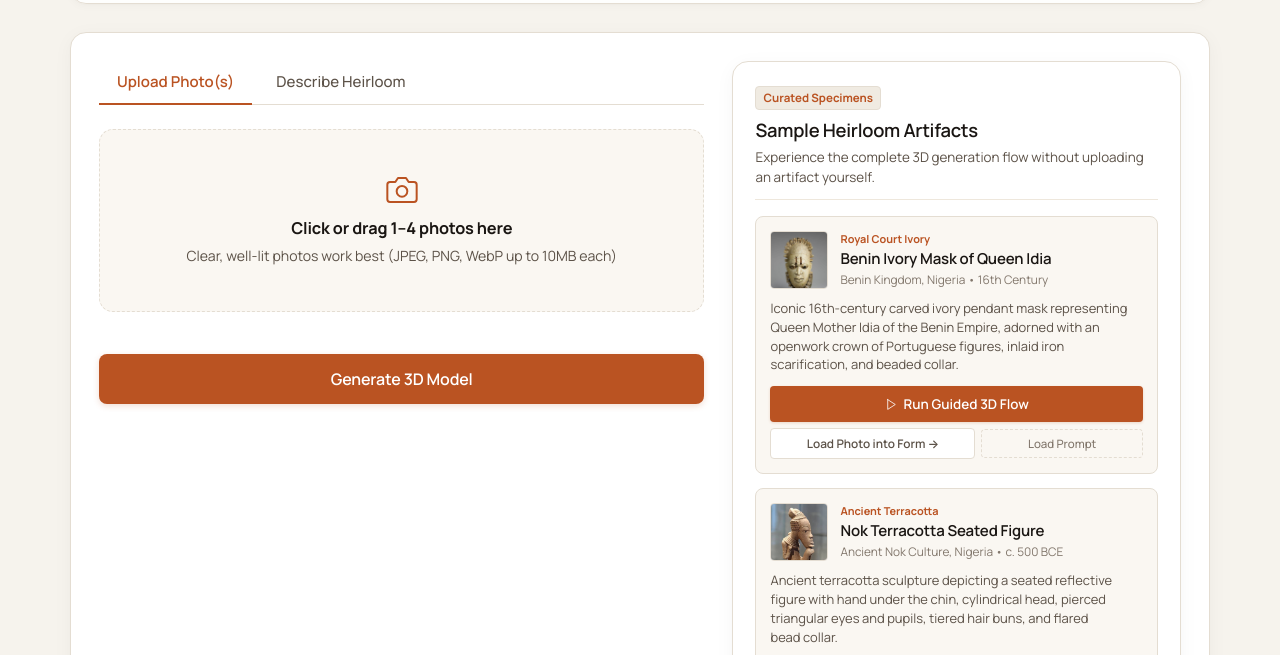
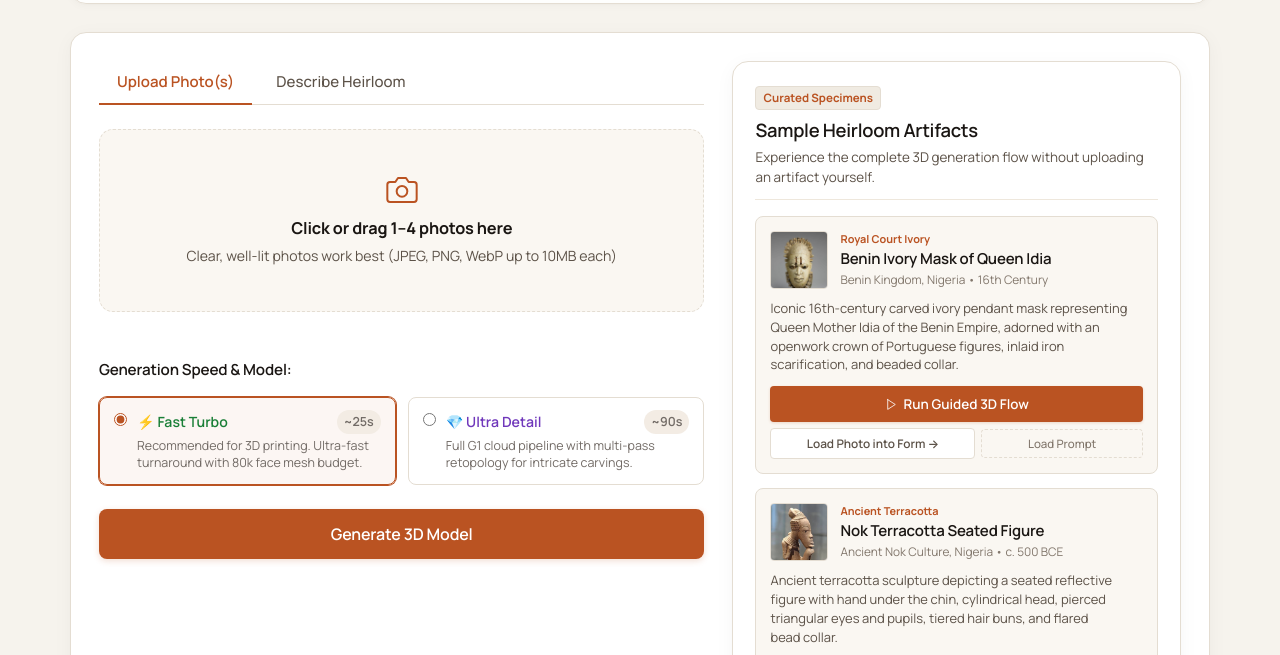
Before and after one commit to Anekenonso/keepPrint, a website built with Vite: page index.html in a window 1280 px wide. Shown: the part 109-764 px from the top of the page. Built offline with nearby package versions, Linux system fonts and the light colour scheme.

Commit message:
feat(perf): accelerate 3D generation with G1-Turbo mode and quality selector

```diff
--- a/src/components/UploadForm.ts
+++ b/src/components/UploadForm.ts
@@ -1,15 +1,17 @@
-import type { GenerationInput, ImageInputItem, SourceType } from '../lib/types';
+import type { GenerationInput, ImageInputItem, QualityMode, SourceType } from '../lib/types';
 import { validateImageFile, validateGenerationInput, MAX_IMAGE_COUNT } from '../lib/validation';
 
 export interface UploadFormOptions {
   onSubmit: (payload: GenerationInput) => void;
   initialSourceType?: SourceType;
+  initialQualityMode?: QualityMode;
 }
 
 export class UploadForm {
   private container: HTMLElement;
   private options: UploadFormOptions;
   private sourceType: SourceType;
+  private qualityMode: QualityMode;
   private images: ImageInputItem[] = [];
   private promptText: string = '';
   private errorMessage: string | null = null;
@@ -18,6 +20,7 @@ export class UploadForm {
     this.container = container;
     this.options = options;
     this.sourceType = options.initialSourceType || 'image';
+    this.qualityMode = options.initialQualityMode || 'turbo';
   }
 
   public render(): void {
@@ -95,6 +98,44 @@ export class UploadForm {
           style="${this.errorMessage ? 'display: block;' : 'display: none;'}"
         >
           ${this.errorMessage || ''}
+        </div>
+
+        <div class="quality-mode-container">
+          <label class="field-label">Generation Speed & Model:</label>
+          <div class="quality-mode-cards" role="radiogroup" aria-label="Generation speed and model mode">
+            <label class="quality-card ${this.qualityMode === 'turbo' ? 'selected' : ''}" for="quality-turbo">
+              <input
+                type="radio"
+                name="quality-mode"
+                id="quality-turbo"
+                value="turbo"
+                ${this.qualityMode === 'turbo' ? 'checked' : ''}
+              />
+              <div class="quality-card-content">
+                <div class="quality-title-row">
+                  <span class="quality-badge fast">⚡ Fast Turbo</span>
+                  <span class="quality-time">~25s</span>
+                </div>
+                <p class="quality-desc">Recommended for 3D printing. Ultra-fast turnaround with 80k face mesh budget.</p>
+              </div>
+            </label>
+            <label class="quality-card ${this.qualityMode === 'ultra' ? 'selected' : ''}" for="quality-ultra">
+              <input
+                type="radio"
+                name="quality-mode"
+                id="quality-ultra"
+                value="ultra"
+                ${this.qualityMode === 'ultra' ? 'checked' : ''}
+              />
+              <div class="quality-card-content">
+                <div class="quality-title-row">
+                  <span class="quality-badge ultra">💎 Ultra Detail</span>
+                  <span class="quality-time">~90s</span>
+                </div>
+                <p class="quality-desc">Full G1 cloud pipeline with multi-pass retopology for intricate carvings.</p>
+              </div>
+            </label>
+          </div>
         </div>
 
         <button type="submit" class="submit-btn" id="submit-btn">
@@ -239,6 +280,21 @@ export class UploadForm {
       }
     });
 
+    const qualityInputs = this.container.querySelectorAll<HTMLInputElement>(
+      'input[name="quality-mode"]'
+    );
+    qualityInputs.forEach((input) => {
+      input.addEventListener('change', () => {
+        if (input.checked) {
+          this.qualityMode = input.value as QualityMode;
+          this.container.querySelectorAll('.quality-card').forEach((card) => {
+            card.classList.remove('selected');
+          });
+          input.closest('.quality-card')?.classList.add('selected');
+        }
+      });
+    });
+
     form?.addEventListener('submit', (e) => {
       e.preventDefault();
       this.handleSubmit();
@@ -295,6 +351,7 @@ export class UploadForm {
       sourceType: this.sourceType,
       prompt: this.promptText.trim() || undefined,
       images: this.images.length > 0 ? this.images : undefined,
+      qualityMode: this.qualityMode,
     };
 
     const validation = validateGenerationInput(payload);
@@ -305,6 +362,16 @@ export class UploadForm {
 
     this.clearError();
     this.options.onSubmit(payload);
+  }
+
+  public getQualityMode(): QualityMode {
+    return this.qualityMode;
+  }
+
+  public setQualityMode(mode: QualityMode): void {
+    this.qualityMode = mode;
+    this.clearError();
+    this.render();
   }
 
   public showError(msg: string): void {
--- a/src/lib/lux3d.ts
+++ b/src/lib/lux3d.ts
@@ -174,15 +174,18 @@ export function extractModelUrls(outputs: TaskOutput[] | undefined): {
 }
 
 export async function createImageTo3dTask(
-  params: { img: string; faceCount?: number } | { imgs: string[]; faceCount?: number },
+  params:
+    | { img: string; faceCount?: number; version?: 'G1' | 'G1-Turbo' }
+    | { imgs: string[]; faceCount?: number; version?: 'G1' | 'G1-Turbo' },
   client: Lux3dClient
 ): Promise<number> {
   try {
     const faceCount = params.faceCount ?? DEFAULT_PRINTABLE_FACE_BUDGET;
+    const version = params.version ?? 'G1-Turbo';
     if ('imgs' in params && params.imgs.length > 1) {
       return await client.imgTo3d.create({
         imgs: params.imgs,
-        version: 'G1',
+        version,
         faceCount,
       });
     }
@@ -190,7 +193,7 @@ export async function createImageTo3dTask(
     const singleImg = 'img' in params ? params.img : params.imgs[0];
     return await client.imgTo3d.create({
       img: singleImg,
-      version: 'G1',
+      version,
       faceCount,
     });
   } catch (error: unknown) {
@@ -200,14 +203,15 @@ export async function createImageTo3dTask(
 }
 
 export async function createTextTo3dTask(
-  params: { prompt: string; faceCount?: number },
+  params: { prompt: string; faceCount?: number; version?: 'G1' | 'G1-Turbo' },
   client: Lux3dClient
 ): Promise<number> {
   try {
     const faceCount = params.faceCount ?? DEFAULT_PRINTABLE_FACE_BUDGET;
+    const version = params.version ?? 'G1-Turbo';
     return await client.textTo3d.create({
       prompt: params.prompt,
-      version: 'G1',
+      version,
       faceCount,
     });
   } catch (error: unknown) {
@@ -298,7 +302,7 @@ export async function pollTask(
 ): Promise<Lux3dTaskResult> {
   try {
     const result = await client.tasks.waitFor(taskId, {
-      intervalMs: options?.intervalMs ?? 3000,
+      intervalMs: options?.intervalMs ?? 1500, // Reduced from 3000ms to 1500ms for faster feedback
       timeoutMs: options?.timeoutMs ?? 1200000, // 20 min default to accommodate multi-view cloud GPU queues
       signal: options?.signal,
     });
@@ -354,7 +358,11 @@ export async function generate3D(
   }
 
   const client = options?.client ?? createClient(options?.config);
-  const enableRetopo = options?.enableRetopo ?? true;
+  const isTurbo = input.qualityMode !== 'ultra';
+  const modelVersion = isTurbo ? 'G1-Turbo' : 'G1';
+  // In Turbo mode, the mesh is already generated with targeted faceCount (80k),
+  // so we skip the redundant retopology step unless explicitly forced, saving 30-60s!
+  const enableRetopo = options?.enableRetopo ?? (isTurbo ? false : true);
   const enableExport = options?.enableExport ?? true;
 
   let taskId: number;
@@ -364,12 +372,17 @@ export async function generate3D(
     options?.onProgress?.(`Uploading ${countMsg} to Lux3D...`);
     const imgUrls = images.map((img) => img.dataUrl || img.name);
     taskId = await createImageTo3dTask(
-      imgUrls.length > 1 ? { imgs: imgUrls } : { img: imgUrls[0] },
+      imgUrls.length > 1
+        ? { imgs: imgUrls, version: modelVersion }
+        : { img: imgUrls[0], version: modelVersion },
       client
     );
   } else {
     options?.onProgress?.('Submitting heirloom description to Lux3D...');
-    taskId = await createTextTo3dTask({ prompt: input.prompt || '' }, client);
+    taskId = await createTextTo3dTask(
+      { prompt: input.prompt || '', version: modelVersion },
+      client
+    );
   }
 
   options?.onProgress?.('Generating 3D heirloom mesh...');
--- a/src/lib/types.ts
+++ b/src/lib/types.ts
@@ -1,6 +1,8 @@
 export type JobStatus = 'pending' | 'running' | 'succeeded' | 'failed';
 
 export type SourceType = 'image' | 'text';
+
+export type QualityMode = 'turbo' | 'ultra';
 
 export interface Job {
   id: string;
@@ -28,6 +30,7 @@ export interface GenerationInput {
   sourceType: SourceType;
   prompt?: string;
   images?: ImageInputItem[];
+  qualityMode?: QualityMode;
 }
 
 export type PrintReadiness = 'good' | 'attention';
--- a/src/lib/validation.ts
+++ b/src/lib/validation.ts
@@ -42,6 +42,7 @@ export const generationInputSchema = z
       .array(imageInputItemSchema)
       .max(MAX_IMAGE_COUNT, `You can upload at most ${MAX_IMAGE_COUNT} photos.`)
       .optional(),
+    qualityMode: z.enum(['turbo', 'ultra']).optional(),
   })
   .superRefine((data, ctx) => {
     const hasImages = Boolean(data.images && data.images.length > 0);
--- a/src/styles/main.css
+++ b/src/styles/main.css
@@ -437,6 +437,100 @@ header p {
   font-size: 0.92rem;
 }
 
+/* -------------------------------------------------------------
+   Quality Mode Selector (Fast Turbo vs Ultra)
+   ------------------------------------------------------------- */
+.quality-mode-container {
+  display: flex;
+  flex-direction: column;
+  gap: 8px;
+  margin-top: 4px;
+}
+
+.quality-mode-cards {
+  display: grid;
+  grid-template-columns: 1fr 1fr;
+  gap: 12px;
+}
+
+@media (max-width: 640px) {
+  .quality-mode-cards {
+    grid-template-columns: 1fr;
+  }
+}
+
+.quality-card {
+  display: flex;
+  align-items: flex-start;
+  gap: 10px;
+  border: 1.5px solid var(--border-color, #e5e0d8);
+  border-radius: var(--radius-control, 8px);
+  padding: 12px 14px;
+  background-color: var(--bg-card, #ffffff);
+  cursor: pointer;
+  transition: all var(--duration-quick, 0.2s) ease;
+}
+
+.quality-card:hover {
+  border-color: var(--primary-color, #ba5322);
+  background-color: rgba(186, 83, 34, 0.02);
+}
+
+.quality-card.selected {
+  border-color: var(--primary-color, #ba5322);
+  background-color: rgba(186, 83, 34, 0.05);
+  box-shadow: 0 0 0 1px var(--primary-color, #ba5322);
+}
+
+.quality-card input[type='radio'] {
+  margin-top: 3px;
+  accent-color: var(--primary-color, #ba5322);
+  cursor: pointer;
+}
+
+.quality-card-content {
+  display: flex;
+  flex-direction: column;
+  gap: 4px;
+  flex: 1;
+}
+
+.quality-title-row {
+  display: flex;
+  align-items: center;
+  justify-content: space-between;
+}
+
+.quality-badge {
+  font-size: 0.88rem;
+  font-weight: 600;
+  color: var(--text-heading, #231f1e);
+}
+
+.quality-badge.fast {
+  color: #1a7f37;
+}
+
+.quality-badge.ultra {
+  color: #7038bb;
+}
+
+.quality-time {
+  font-size: 0.78rem;
+  font-weight: 600;
+  color: var(--text-muted, #726b66);
+  background: var(--bg-badge, #f3ece4);
+  padding: 2px 7px;
+  border-radius: 12px;
+}
+
+.quality-desc {
+  margin: 0;
+  font-size: 0.78rem;
+  line-height: 1.35;
+  color: var(--text-muted, #726b66);
+}
+
 .submit-btn {
   background-color: var(--primary-color);
   color: #ffffff;
```
Also changed, not shown: tests/UploadForm.test.ts (+43 -0 lines), tests/lux3d.test.ts (+68 -2 lines), tests/validation.test.ts (+16 -0 lines).
